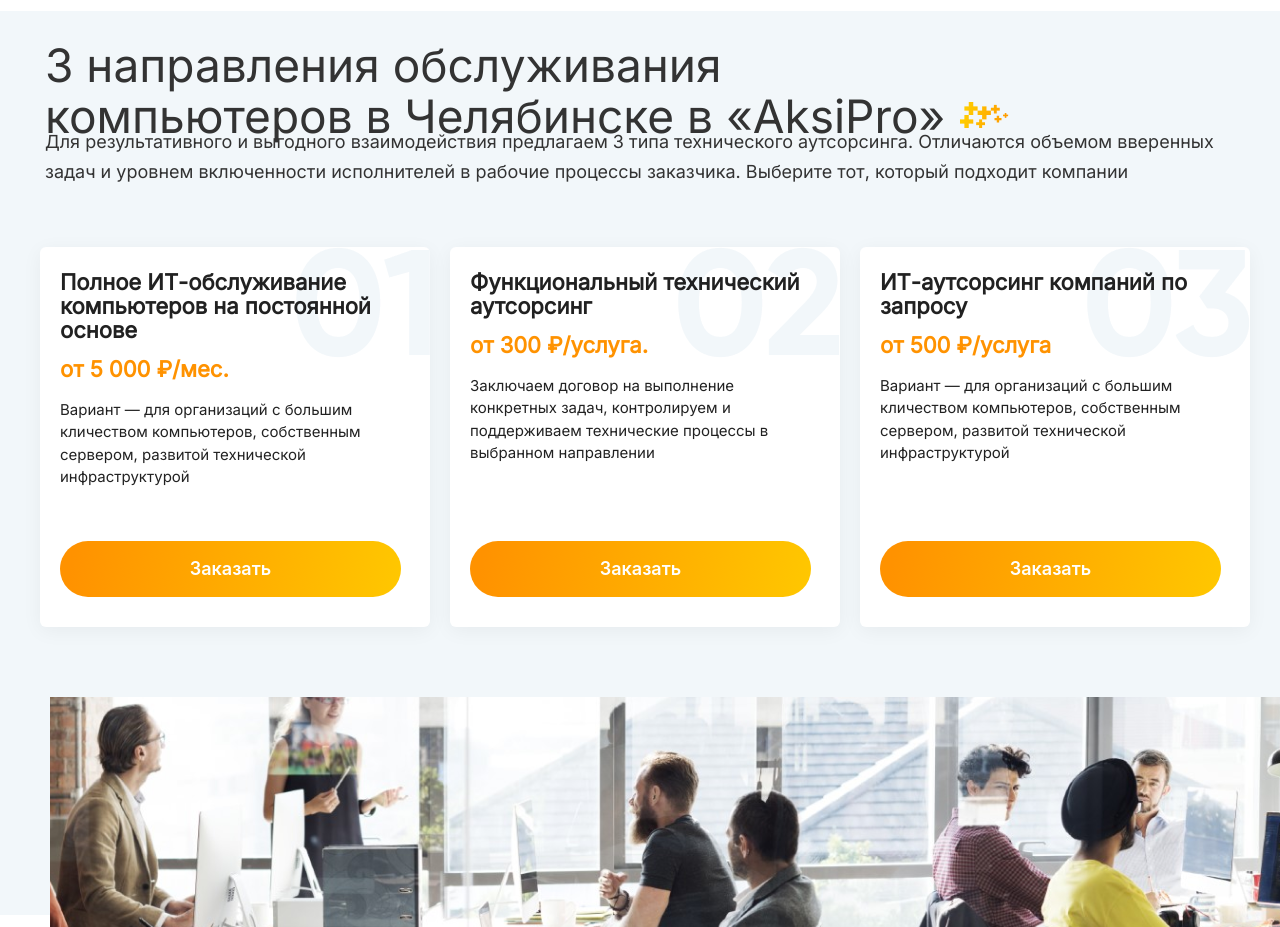
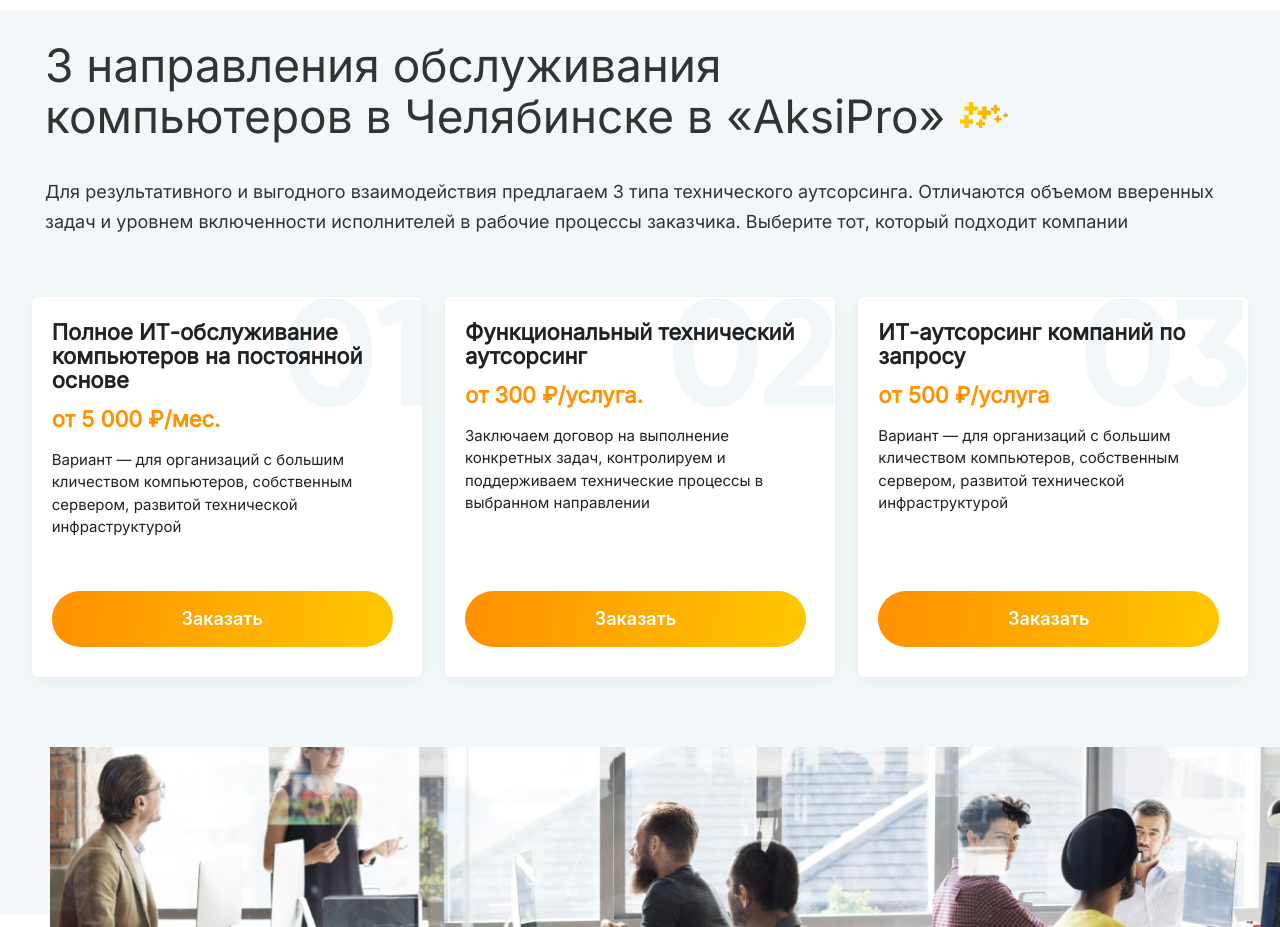
Before and after one commit to Murat-504/aksi-pro, a React app: page / in a window 1280 px wide. Shown: the part 3500-4427 px from the top of the page. Built offline with nearby package versions, Linux system fonts and the light colour scheme.

Commit message:
Update Section3.css

```diff
--- a/src/Main/Section3/Section3.css
+++ b/src/Main/Section3/Section3.css
@@ -14,18 +14,18 @@
     font-size: 18px;
     color: #333333;
     line-height: 30px;
-    margin-top: -50px;
+    margin-top: 10px;
     margin-bottom: 60px;
     padding-left: 25px;
 }
 .sec3-cards{
     display: flex;
+    justify-content: space-around;
 }
 .sec3-card1{
     position: relative;
     padding-left: 20px;
     padding-right: 20px;
-    margin-left: 20px;
     width: 390px;
     height: 380px;
     background: #FFFFFF;
```
